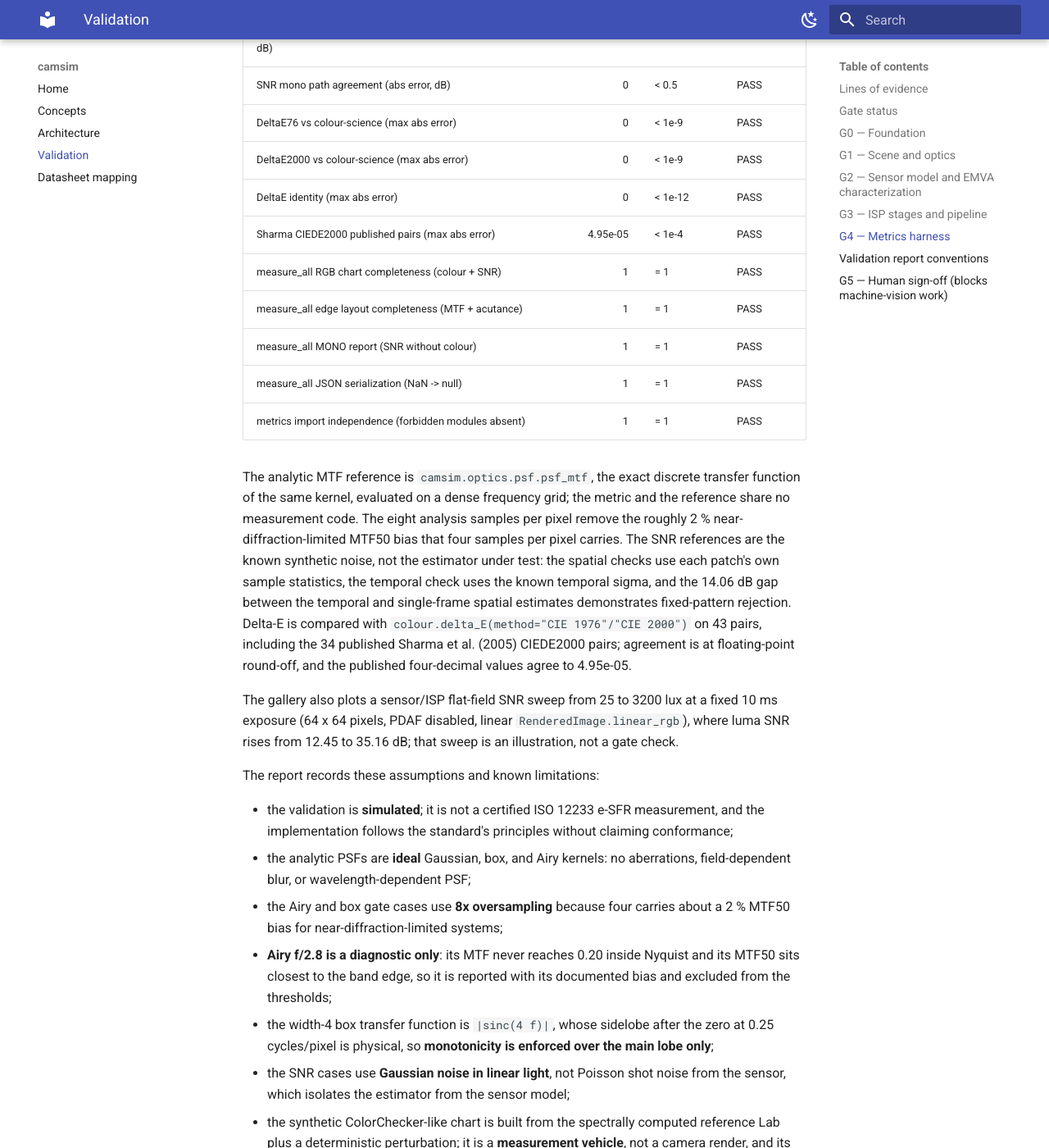
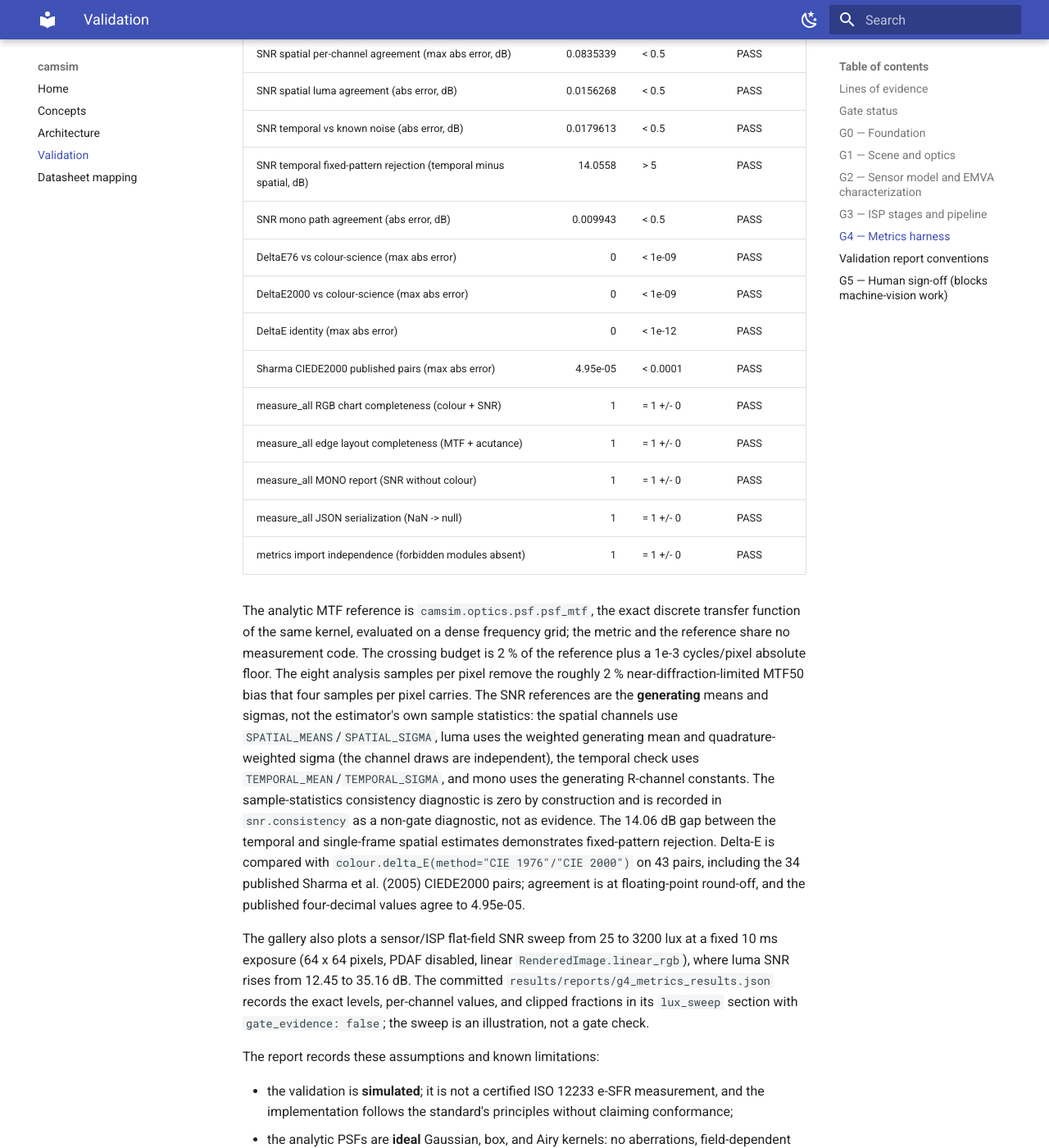
Before and after one commit to pengzhao-ai/camsim, an MkDocs documentation site: the page built from docs/validation.md, in a window 1280 px wide and 1400 px high, scrolled down 9580 px. Shown: the whole window at 82% size. Built offline with MkDocs 1.6.1 and Material for MkDocs 9.7.7, drawn with Linux system fonts in a browser that asks for light colours; some of the changed text lies outside the part shown.

Commit message:
fix: validate SNR against generating noise and tighten G4 checks
Co-Authored-By: Claude Code <noreply@anthropic.com>

```diff
--- a/docs/validation.md
+++ b/docs/validation.md
@@ -307,55 +307,63 @@ stack, and a 96 x 128 synthetic ColorChecker-like chart):
 
 | Check | Measured | Tolerance | Result |
 |---|---:|---|---|
-| MTF50 vs analytic Gaussian sigma=1 px (relative error) | 0.0003382 | < 0.02 | PASS |
-| MTF20 vs analytic Gaussian sigma=1 px (relative error) | 0.0003583 | < 0.02 | PASS |
+| MTF50 vs analytic Gaussian sigma=1 px (absolute error, cp) | 6.338e-05 | <= 0.00474782 | PASS |
+| MTF20 vs analytic Gaussian sigma=1 px (absolute error, cp) | 0.0001023 | <= 0.00671124 | PASS |
 | MTF50 angle spread, Gaussian (relative) | 0.00150161 | < 0.05 | PASS |
-| MTF50 vs analytic Box width=4 px (relative error) | 0.00121909 | < 0.02 | PASS |
-| MTF20 vs analytic Box width=4 px (relative error) | 0.00226892 | < 0.02 | PASS |
+| MTF50 vs analytic Box width=4 px (absolute error, cp) | 0.0001755 | <= 0.00387929 | PASS |
+| MTF20 vs analytic Box width=4 px (absolute error, cp) | 0.0004548 | <= 0.00500934 | PASS |
 | MTF50 angle spread, Box (relative) | 0.0104204 | < 0.05 | PASS |
-| MTF50 vs analytic Airy f/4 (relative error) | 0.0007437 | < 0.02 | PASS |
-| MTF20 vs analytic Airy f/4 (relative error) | 0.0007649 | < 0.02 | PASS |
+| MTF50 vs analytic Airy f/4 (absolute error, cp) | 0.0001569 | <= 0.00521839 | PASS |
+| MTF20 vs analytic Airy f/4 (absolute error, cp) | 0.0002694 | <= 0.00804524 | PASS |
 | MTF50 angle spread, Airy f/4 (relative) | 0.00492637 | < 0.05 | PASS |
-| MTF50 vs analytic Airy f/8 (relative error) | 0.00117628 | < 0.02 | PASS |
-| MTF20 vs analytic Airy f/8 (relative error) | 0.0003152 | < 0.02 | PASS |
+| MTF50 vs analytic Airy f/8 (absolute error, cp) | 0.0001242 | <= 0.00311163 | PASS |
+| MTF20 vs analytic Airy f/8 (absolute error, cp) | 5.557e-05 | <= 0.00452605 | PASS |
 | MTF50 angle spread, Airy f/8 (relative) | 0.00151456 | < 0.05 | PASS |
 | MTF50 noise robustness, Gaussian (relative change) | 0.0118359 | < 0.05 | PASS |
-| MTF curve DC normalization (max abs error) | 0 | < 1e-9 | PASS |
-| MTF curve range [0, 1] (max violation) | 0 | < 1e-9 | PASS |
-| MTF curve monotonicity, Gaussian full band (max rise) | -0.0001296 | < 1e-9 | PASS |
-| MTF curve monotonicity, box main lobe (max rise) | -0.0004265 | < 1e-9 | PASS |
-| SNR spatial per-channel agreement (max abs error, dB) | 0 | < 0.5 | PASS |
-| SNR spatial luma agreement (abs error, dB) | 0 | < 0.5 | PASS |
-| SNR temporal vs known noise (abs error, dB) | 0.0008095 | < 0.5 | PASS |
+| MTF curve DC normalization (max abs error) | 0 | < 1e-09 | PASS |
+| MTF curve range [0, 1] (max violation) | 0 | < 1e-09 | PASS |
+| MTF curve monotonicity, Gaussian full band (max rise) | -0.0001296 | < 1e-09 | PASS |
+| MTF curve monotonicity, box main lobe (max rise) | -0.0004265 | < 1e-09 | PASS |
+| SNR spatial per-channel agreement (max abs error, dB) | 0.0835339 | < 0.5 | PASS |
+| SNR spatial luma agreement (abs error, dB) | 0.0156268 | < 0.5 | PASS |
+| SNR temporal vs known noise (abs error, dB) | 0.0179613 | < 0.5 | PASS |
 | SNR temporal fixed-pattern rejection (temporal minus spatial, dB) | 14.0558 | > 5 | PASS |
-| SNR mono path agreement (abs error, dB) | 0 | < 0.5 | PASS |
-| DeltaE76 vs colour-science (max abs error) | 0 | < 1e-9 | PASS |
-| DeltaE2000 vs colour-science (max abs error) | 0 | < 1e-9 | PASS |
+| SNR mono path agreement (abs error, dB) | 0.009943 | < 0.5 | PASS |
+| DeltaE76 vs colour-science (max abs error) | 0 | < 1e-09 | PASS |
+| DeltaE2000 vs colour-science (max abs error) | 0 | < 1e-09 | PASS |
 | DeltaE identity (max abs error) | 0 | < 1e-12 | PASS |
-| Sharma CIEDE2000 published pairs (max abs error) | 4.95e-05 | < 1e-4 | PASS |
-| measure_all RGB chart completeness (colour + SNR) | 1 | = 1 | PASS |
-| measure_all edge layout completeness (MTF + acutance) | 1 | = 1 | PASS |
-| measure_all MONO report (SNR without colour) | 1 | = 1 | PASS |
-| measure_all JSON serialization (NaN -> null) | 1 | = 1 | PASS |
-| metrics import independence (forbidden modules absent) | 1 | = 1 | PASS |
+| Sharma CIEDE2000 published pairs (max abs error) | 4.95e-05 | < 0.0001 | PASS |
+| measure_all RGB chart completeness (colour + SNR) | 1 | = 1 +/- 0 | PASS |
+| measure_all edge layout completeness (MTF + acutance) | 1 | = 1 +/- 0 | PASS |
+| measure_all MONO report (SNR without colour) | 1 | = 1 +/- 0 | PASS |
+| measure_all JSON serialization (NaN -> null) | 1 | = 1 +/- 0 | PASS |
+| metrics import independence (forbidden modules absent) | 1 | = 1 +/- 0 | PASS |
 
 The analytic MTF reference is `camsim.optics.psf.psf_mtf`, the exact discrete
 transfer function of the same kernel, evaluated on a dense frequency grid; the
-metric and the reference share no measurement code. The eight analysis samples
-per pixel remove the roughly 2 % near-diffraction-limited MTF50 bias that four
-samples per pixel carries. The SNR references are the known synthetic noise,
-not the estimator under test: the spatial checks use each patch's own sample
-statistics, the temporal check uses the known temporal sigma, and the 14.06 dB
-gap between the temporal and single-frame spatial estimates demonstrates
-fixed-pattern rejection. Delta-E is compared with
-`colour.delta_E(method="CIE 1976"/"CIE 2000")` on 43 pairs, including the 34
-published Sharma et al. (2005) CIEDE2000 pairs; agreement is at floating-point
-round-off, and the published four-decimal values agree to 4.95e-05.
+metric and the reference share no measurement code. The crossing budget is 2 %
+of the reference plus a 1e-3 cycles/pixel absolute floor. The eight analysis
+samples per pixel remove the roughly 2 % near-diffraction-limited MTF50 bias
+that four samples per pixel carries. The SNR references are the **generating**
+means and sigmas, not the estimator's own sample statistics: the spatial
+channels use `SPATIAL_MEANS`/`SPATIAL_SIGMA`, luma uses the weighted generating
+mean and quadrature-weighted sigma (the channel draws are independent), the
+temporal check uses `TEMPORAL_MEAN`/`TEMPORAL_SIGMA`, and mono uses the
+generating R-channel constants. The sample-statistics consistency diagnostic is
+zero by construction and is recorded in `snr.consistency` as a non-gate
+diagnostic, not as evidence. The 14.06 dB gap between the temporal and
+single-frame spatial estimates demonstrates fixed-pattern rejection. Delta-E is
+compared with `colour.delta_E(method="CIE 1976"/"CIE 2000")` on 43 pairs,
+including the 34 published Sharma et al. (2005) CIEDE2000 pairs; agreement is at
+floating-point round-off, and the published four-decimal values agree to
+4.95e-05.
 
 The gallery also plots a sensor/ISP flat-field SNR sweep from 25 to 3200 lux at
 a fixed 10 ms exposure (64 x 64 pixels, PDAF disabled, linear
-`RenderedImage.linear_rgb`), where luma SNR rises from 12.45 to 35.16 dB; that
-sweep is an illustration, not a gate check.
+`RenderedImage.linear_rgb`), where luma SNR rises from 12.45 to 35.16 dB. The
+committed `results/reports/g4_metrics_results.json` records the exact levels,
+per-channel values, and clipped fractions in its `lux_sweep` section with
+`gate_evidence: false`; the sweep is an illustration, not a gate check.
 
 The report records these assumptions and known limitations:
 
```
Also changed, not shown: results/reports/g4_metrics.md (+105 -43 lines), results/figures/03_delta_e_heatmap.png, results/figures/g4_check_summary.png, results/figures/g4_delta_e_heatmap.png, 5 other files.
